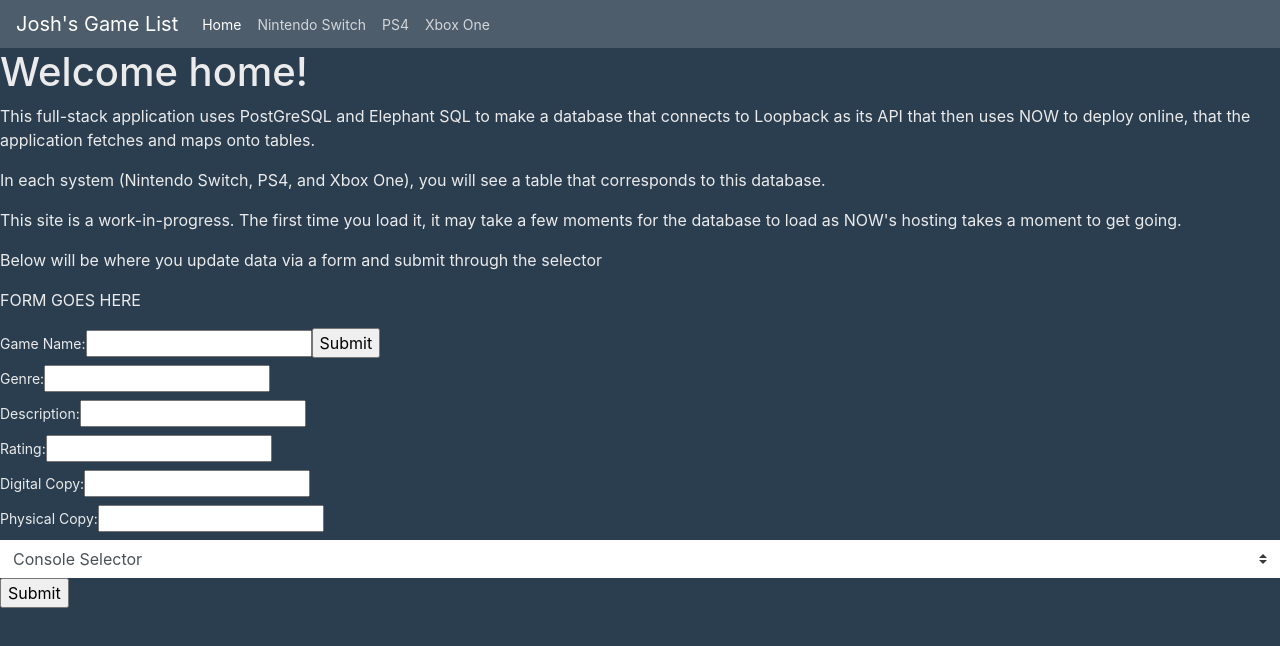
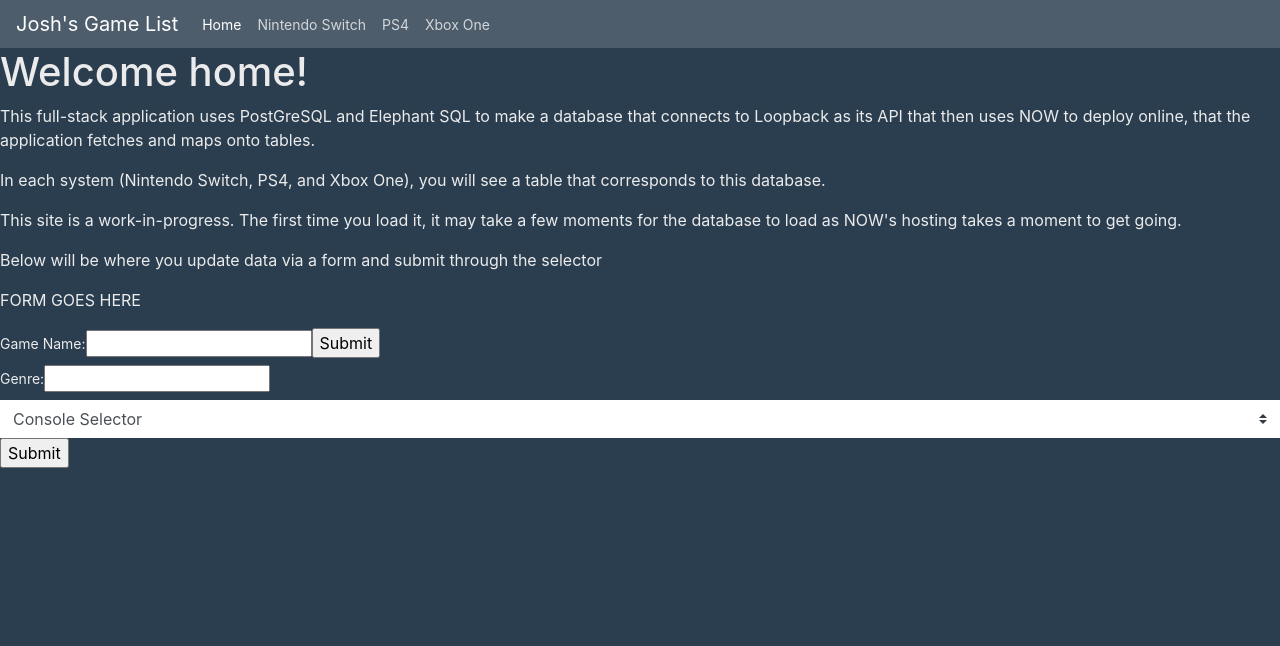
Before and after one commit to goodgoshjosh/personal_project_frontend, a React (Create React App) app: page / in a window 1280 px wide. Shown: the top 646 px of the page. Built offline with nearby package versions, Linux system fonts and the light colour scheme.

Commit message:
Set up further code for forms, and commented out others in the meantime so as to focus on how to set up state properly.

```diff
--- a/src/components/Home.css
+++ b/src/components/Home.css
@@ -0,0 +1,3 @@
+.Form {
+    position: center;
+}
--- a/src/components/Home.js
+++ b/src/components/Home.js
@@ -32,26 +32,28 @@ class Home extends Component {
 
         <p>FORM GOES HERE</p>
 
+
         {/* code for form begins here */}
+        <div classname="Form">
         <form onSubmit={this.handleSubmit}>
         <label>
           Game Name:
           <input type="text" value={this.state.value} onChange={this.handleChange} />
         </label>
         <input type="submit" value="Submit" />
-      </form>
+         </form>
 
-      <form onSubmit={this.handleSubmit}>
+        <form onSubmit={this.handleSubmit}>
         <label>
           Genre:
           <input type="text"/>
         </label>
       </form>
-
+    {/*
       <form onSubmit={this.handleSubmit}>
         <label>
           Description:
-          <input type="text"/>
+          <textarea value={this.state.value} onChange={this.handleChange} />
         </label>
       </form>
 
@@ -62,7 +64,6 @@ class Home extends Component {
         </label>
       </form>
 
-
       <form onSubmit={this.handleSubmit}>
         <label>
           Digital Copy:
@@ -70,14 +71,13 @@ class Home extends Component {
         </label>
       </form>
 
-
       <form onSubmit={this.handleSubmit}>
         <label>
           Physical Copy:
           <input type="text"/>
         </label>
-      </form>
-
+      </form> */}
+      </div>
             {/* Console Selector Drop Down */}
             <div class="form-group">
                 <select class="custom-select">
@@ -88,8 +88,8 @@ class Home extends Component {
                 </select>
 
                 <input type="submit" value="Submit" />
-             </div>
-             </div>
+            </div>
+            </div>
         )
     }
 }
```
